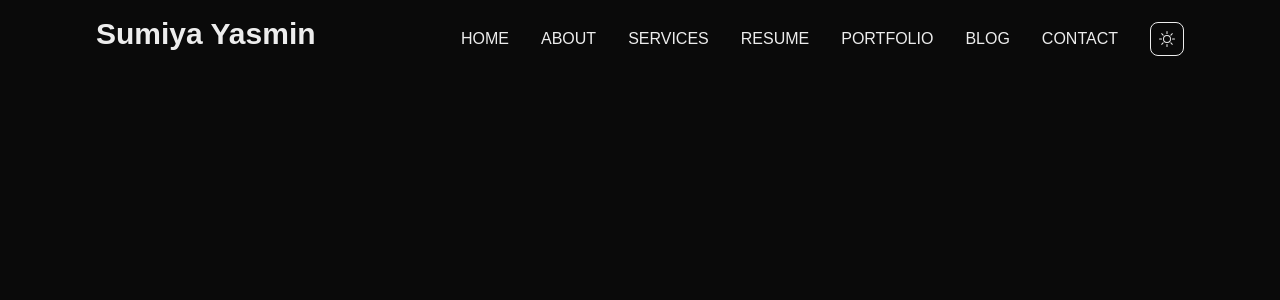
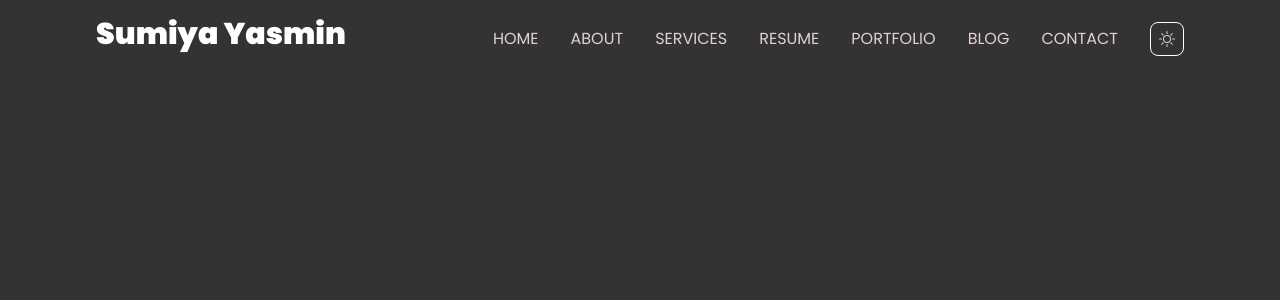
Before and after one commit to sumiya-yasmin/sumiya-yasmin-portfolio, a Next.js app: page / in a window 1280 px wide. Shown: the top 300 px of the page. Built offline with nearby package versions, Linux system fonts and the light colour scheme.

Commit message:
update global.css

```diff
--- a/app/globals.css
+++ b/app/globals.css
@@ -1,12 +1,45 @@
 @import "tailwindcss";
 
 :root {
-  --background: #0a0a0a;
-  --foreground: #ededed;
+  --color-bg-level-1: #333333;
+  /* --color-dark-bg-about-me-resume-client-feedback-contact-me-bottom: #312F2F; */
+    --color-bg-level-2: #312F2F;
+  /*services card*/
+  --color-bg-level-3: #262020;
+  --color-bg-level-4: #3E3C3C; /*aboutme card*/
+  --color-bg-input: #6F6C6C;
+
+  /* --color-text-primary: #f0f0f0;
+  --color-text-secondary: #a3a3a3; */
+
+  /* --color-text-title-active-primary: #FFFFFF; */
+  --color-text-primary: #FFFFFF;
+  --color-text-navbar: #E1D0D0;
+  --color-text-colorful: #FFBD39;
+  --color-text-fourth: #7B68EE;
+  /* --color-text-aboutme-subtitle-tertiary: #CCCCCC; */
+  --color-text-seconday: #CCCCCC;
+  --color-text-input: #757575;
+
+  --background: var(--color-bg-level-1);
+  /* --foreground: #ededed; */
+  --foreground: var(--color-text-primary);
+
   --primary: #0070f3;
 }
 
 [data-theme="light"] {
+  --color-light-bg-level-1:#ffffff;
+  --color-light-bg-level-2:#f7f7f7;
+  --color-light-bg-level-3:#e9e9e9;
+
+  --color-text-primary: #171717;
+  --color-text-secondary: #666666;
+   --color-text-navbar: #171717;
+
+  --color-accent-gold: #ff9800;
+  --color-accent-teal: #0070f3;
+
   --background: #ffffff;
   --foreground: #171717;
   --primary: #0070f3;
@@ -14,7 +47,8 @@
 body {
   background: var(--background);
   color: var(--foreground);
-  font-family: Arial, Helvetica, sans-serif;
+  /* font-family: Arial, Helvetica, sans-serif; */
+  font-family: var(--font-poppins), sans-serif;
 }
 
 * {
```
